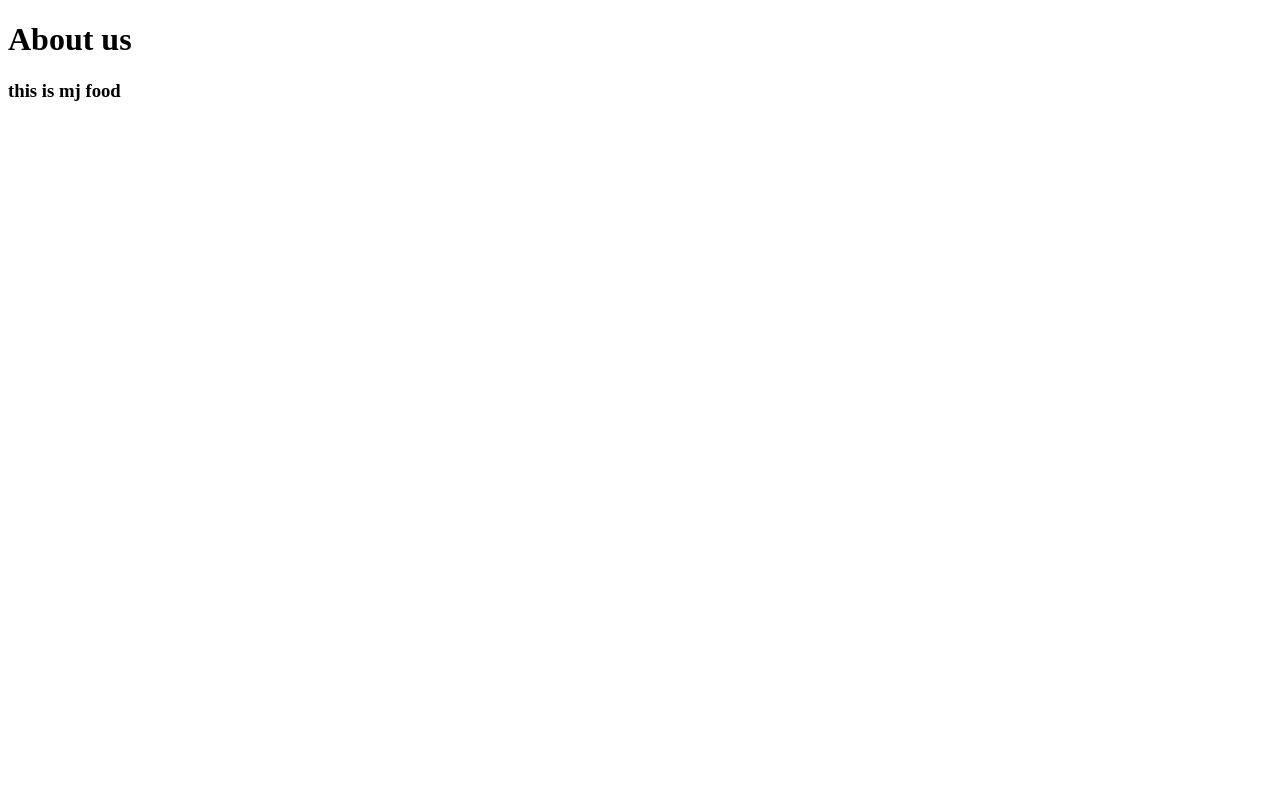
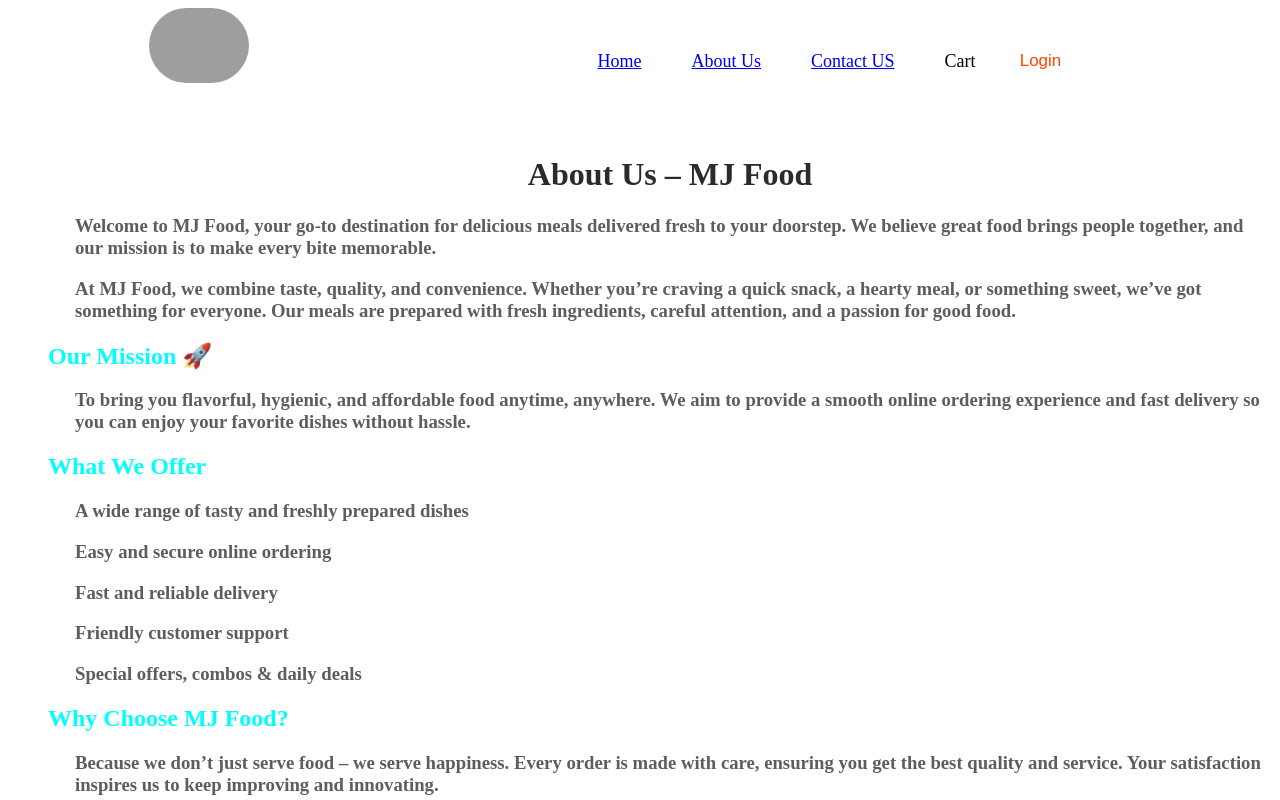
Before and after one commit to menil-nxt/React, a React (Vite) app: page /about in a window 1280 px wide. Shown: the top 800 px of the page. Built offline with nearby package versions, Linux system fonts and the light colour scheme; grey boxes are pictures that could not be loaded.

Commit message:
Basic Routing or Error message

```diff
--- a/src/App.js
+++ b/src/App.js
@@ -4,7 +4,7 @@ import Header from "./components/Header.js";
 import Body from "./components/Body.js";
 import Footer from "./components/Footer.js";
 import About from "./components/About.js";
-import { createBrowserRouter, RouterProvider } from "react-router-dom";
+import { createBrowserRouter, RouterProvider, Outlet } from "react-router-dom";
 import Contact from "./components/Contact.js";
 import Error from "./components/Error.js";
 
@@ -12,7 +12,7 @@ const AppLayout = () => {
   return (
     <div className="app">
       <Header />
-      <Body />
+      <Outlet />
       <Footer />
     </div>
   );
@@ -22,7 +22,10 @@ const appRouter = createBrowserRouter([
   {
     path: "/",
     element: <AppLayout />,
-    errorElement: <Error />,
+    children: [
+      {
+        path: "/",
+        element: <Body />,
       },
       {
         path: "/about",
@@ -32,6 +35,9 @@ const appRouter = createBrowserRouter([
         path: "/contact",
         element: <Contact />,
       },
+    ],
+    errorElement: <Error />,
+  },
 ]);
 const root = ReactDOM.createRoot(document.getElementById("root"));
 root.render(<RouterProvider router={appRouter} />);
--- a/src/components/About.js
+++ b/src/components/About.js
@@ -1,8 +1,44 @@
 const About = () => {
   return (
-    <div>
-      <h1>About us</h1>
-      <h3>this is mj food</h3>
+    <div className="about-cart">
+      <h1 className="about-heading">About Us – MJ Food</h1>
+      <h3>
+        Welcome to MJ Food, your go-to destination for delicious meals delivered
+        fresh to your doorstep. We believe great food brings people together,
+        and our mission is to make every bite memorable.
+      </h3>
+      <h3>
+        At MJ Food, we combine taste, quality, and convenience. Whether you’re
+        craving a quick snack, a hearty meal, or something sweet, we’ve got
+        something for everyone. Our meals are prepared with fresh ingredients,
+        careful attention, and a passion for good food.
+      </h3>
+
+      <h2>Our Mission 🚀</h2>
+      <h3>
+        To bring you flavorful, hygienic, and affordable food anytime, anywhere.
+        We aim to provide a smooth online ordering experience and fast delivery
+        so you can enjoy your favorite dishes without hassle.
+      </h3>
+
+      <h2>What We Offer</h2>
+      <h3>A wide range of tasty and freshly prepared dishes</h3>
+      <h3>Easy and secure online ordering</h3>
+      <h3>Fast and reliable delivery</h3>
+      <h3>Friendly customer support</h3>
+      <h3>Special offers, combos & daily deals</h3>
+
+      <h2>Why Choose MJ Food?</h2>
+      <h3>
+        Because we don’t just serve food – we serve happiness. Every order is
+        made with care, ensuring you get the best quality and service. Your
+        satisfaction inspires us to keep improving and innovating.
+      </h3>
+
+      <h2>
+        Thank you for choosing MJ Food. We’re excited to be part of your
+        everyday meals and special moments.
+      </h2>
     </div>
   );
 };
--- a/src/components/Header.js
+++ b/src/components/Header.js
@@ -1,3 +1,4 @@
+import { Link } from "react-router-dom";
 import { LOGO_URL } from "../utils/constants";
 import { useState, useEffect } from "react";
 
@@ -25,9 +26,15 @@ const Header = () => {
       </div>
       <div className="nav-items">
         <ul>
-          <li>Home</li>
-          <li>About Us</li>
-          <li>Contact US</li>
+          <li>
+            <Link to="/">Home</Link>
+          </li>
+          <li>
+            <Link to="/about">About Us</Link>
+          </li>
+          <li>
+            <Link to="/contact">Contact US</Link>
+          </li>
           <li>Cart</li>
           <button
             className="Login-btn"
--- a/style.css
+++ b/style.css
@@ -21,6 +21,8 @@
 .nav-items li{
     padding: 15px;
     margin: 10px;
+    color: #010101;
+
 }
 
 .nav-items li:hover{
@@ -168,3 +170,28 @@
     background: #f0f0f0;
     border-radius: 20px;
 }
+
+/* About */
+
+.about-cart {
+    box-sizing: border-box;
+    width:100%;
+    margin-left: 20px;
+    padding: 20px;
+    background: rgb(255, 255, 255);
+    border-radius: 20px;
+}
+.about-heading{
+    padding-left: 20px;
+    color: rgb(44, 43, 43);
+    display: flex;
+    justify-content: center;
+}
+.about-cart h2 {
+    color: aqua;
+}
+
+.about-cart h3 {
+    color: rgb(94, 93, 91);
+    margin-left: 27px;
+}
```
Also changed, not shown: 1 other file (tests, documents, lock files or other folders). Lines whose indentation alone changed are shown as unchanged.
